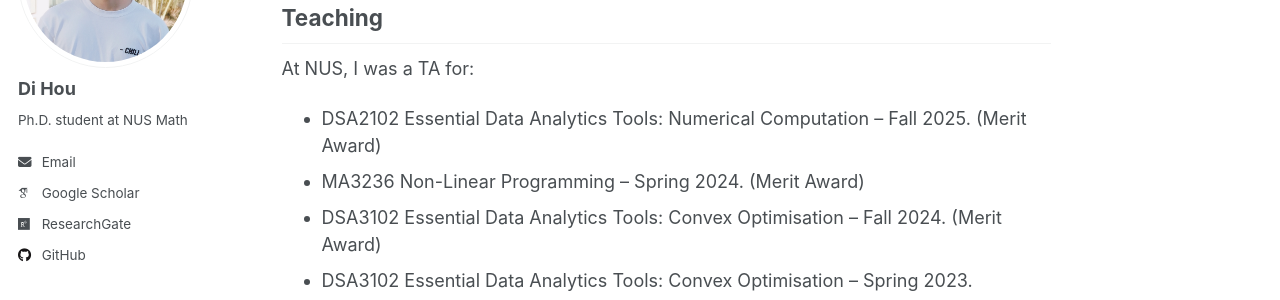
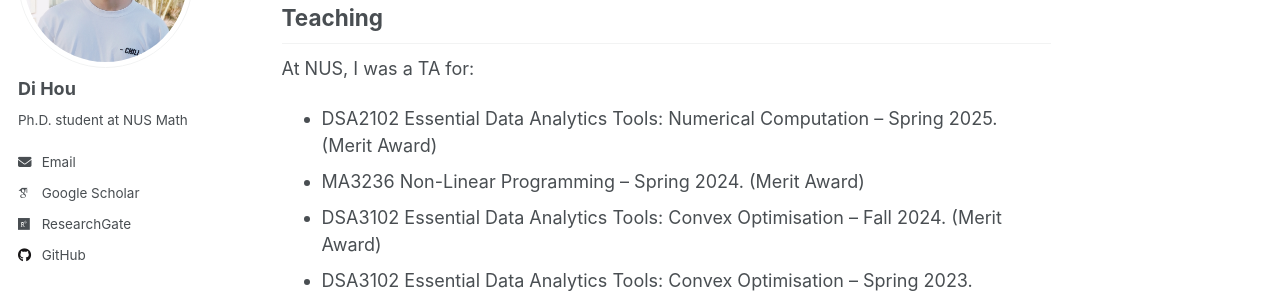
Before and after one commit to HouDiOpt/HouDiOpt.github.io, a Jekyll site: the page built from _pages/about.md, in a window 1280 px wide and 900 px high, scrolled down 1352 px. Shown: the part 206-506 px from the top of the window. Built offline with Jekyll 4.4.1, drawn with Linux system fonts in a browser that asks for light colours; some web fonts are replaced; a script that is not in the unit is left out.

Commit message:
Update about.md

```diff
--- a/_pages/about.md
+++ b/_pages/about.md
@@ -49,7 +49,7 @@ Talks
 Teaching
 ------
 At NUS, I was a TA for:
-- DSA2102 Essential Data Analytics Tools: Numerical Computation  -- Fall 2025. (Merit Award)
+- DSA2102 Essential Data Analytics Tools: Numerical Computation  -- Spring 2025. (Merit Award)
 - MA3236 Non-Linear Programming -- Spring 2024. (Merit Award)
 - DSA3102 Essential Data Analytics Tools: Convex Optimisation -- Fall 2024. (Merit Award)
 - DSA3102 Essential Data Analytics Tools: Convex Optimisation -- Spring 2023.
```
